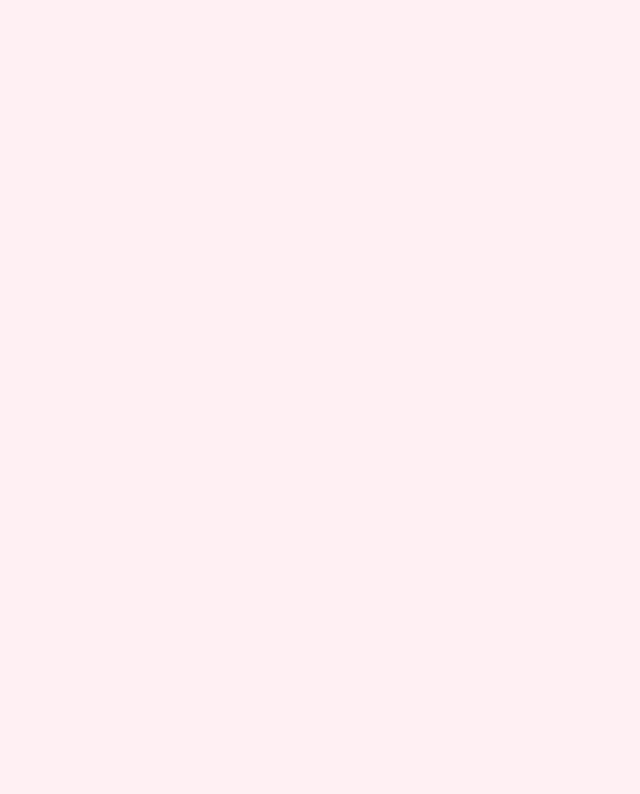
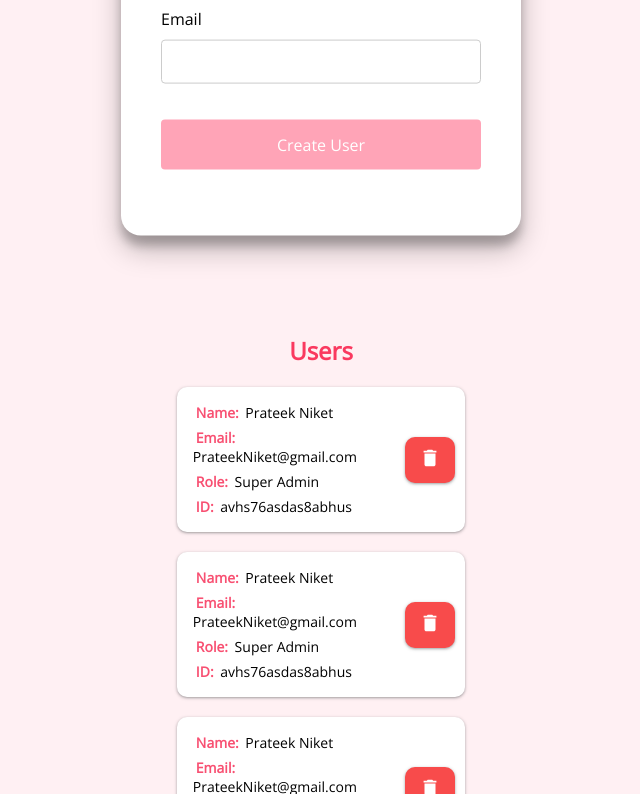
Before and after one commit to PrateekPheonix/Hylomobility-internship, a React (Create React App) app in the folder client/: page /useradmin in a window 1280 px wide. Shown: the part 306-1100 px from the top of the page, without its empty margins (319-959 px from the left). Before the commit the page ends 800 px from the top, so only its background shows below. Built offline with nearby package versions, Linux system fonts and the light colour scheme.

Commit message:
added useradmin form

```diff
--- a/client/package.json
+++ b/client/package.json
@@ -8,6 +8,7 @@
     "@testing-library/user-event": "^13.5.0",
     "react": "^17.0.2",
     "react-dom": "^17.0.2",
+    "react-icons": "^4.3.1",
     "react-router-dom": "^6.2.1",
     "react-scripts": "5.0.0",
     "web-vitals": "^2.1.4"
--- a/client/src/components/Login.js
+++ b/client/src/components/Login.js
@@ -1,5 +1,4 @@
 import React from 'react'
-import '../css/login.css'
 import '../css/global.css'
 
 const Login = () => {
@@ -8,9 +7,9 @@ const Login = () => {
             <div className="form-container">
                 <form method='POST' action="">
                     <label htmlFor="email">Email</label>
-                    <input name='email' type="email" required/>
+                    <input name='email' type="email" required />
                     <label htmlFor="pass">Password</label>
-                    <input type="password"  required />
+                    <input type="password" required />
                     <input type="submit" value="Login" />
                 </form>
             </div>
--- a/client/src/components/UserAdminForm.js
+++ b/client/src/components/UserAdminForm.js
@@ -1,8 +1,31 @@
 import React from 'react'
+
+import '../css/global.css'
+import UserCard from './UserCard'
 
 const UserAdminForm = () => {
     return (
-        <div>UserAdminForm</div>
+        <div>
+            <div className="form-container">
+                <form method='POST' action="">
+                    <label htmlFor="name">Name</label>
+                    <input name='name' type="text" required />
+                    <label htmlFor="email">Email</label>
+                    <input name='email' type="email" required />
+                    <input type="submit" value="Create User" />
+                </form>
+            </div>
+            <div className='list-container'>
+                <div className='list-column'>
+                    <h2>Users</h2>
+                    <UserCard />
+                    <UserCard />
+                    <UserCard />
+                    <UserCard />
+                    <UserCard />
+                </div>
+            </div>
+        </div>
     )
 }
 
--- a/client/src/components/UserCard.js
+++ b/client/src/components/UserCard.js
@@ -1,7 +1,10 @@
 import React from 'react'
 import '../css/card.css'
+import { MdDelete} from 'react-icons/md';
+
 
 const UserCard = () => {
+    console.log(window.location.pathname)
     return (
         <div className='card'>
             <div className="card-content">
@@ -10,6 +13,13 @@ const UserCard = () => {
                 <p><span className='card-head'>Role:</span> Super Admin</p>
                 <p><span className='card-head'>ID:</span> avhs76asdas8abhus</p>
             </div>
+            {
+                window.location.pathname!=='/superadmin'
+                    ?<div className='card-buttons'>
+                    <button className='delete'><MdDelete/></button>
+                    </div>
+                    :<div></div>
+            }
         </div>
     )
 }
--- a/client/src/css/card.css
+++ b/client/src/css/card.css
@@ -1,4 +1,7 @@
 .card {
+  display: flex;
+  justify-content: space-around;
+  align-items: center;
   margin: 20px;
   border-radius: 10px;
   padding: 10px;
@@ -16,3 +19,32 @@ p {
   margin: 0 3px;
   color: #f85072;
 }
+.card-content {
+  flex: 4;
+}
+.card-buttons {
+  flex: 1;
+  margin-left: 16px;
+}
+
+button {
+  margin: 20px 0;
+  padding: 8px;
+  width: 50px;
+  border-radius: 10px;
+  text-align: center;
+  font-size: 22px;
+  cursor: pointer;
+  box-shadow: rgba(60, 64, 67, 0.3) 0px 1px 2px 0px,
+    rgba(60, 64, 67, 0.15) 0px 1px 3px 1px;
+}
+
+.delete {
+  background-color: rgb(248, 75, 75);
+  border: none;
+  color: #fff;
+}
+
+.delete:hover {
+  background-color: rgb(255, 20, 20);
+}
--- a/client/src/css/global.css
+++ b/client/src/css/global.css
@@ -8,6 +8,26 @@
 
 body {
   background-color: #fff0f3;
+}
+
+/*
+==========================
+Form styles
+==========================
+*/
+.form-container {
+  width: 400px;
+  height: fit-content;
+  background-color: #fff;
+  border-radius: 20px;
+  position: absolute;
+  top: 50%;
+  left: 50%;
+  -ms-transform: translateX(-50%) translateY(-60%);
+  -webkit-transform: translate(-50%, -60%);
+  transform: translate(-50%, -60%);
+  box-shadow: rgba(0, 0, 0, 0.25) 0px 14px 28px,
+    rgba(0, 0, 0, 0.22) 0px 10px 10px;
 }
 
 input[type="text"],
@@ -44,3 +64,15 @@ input[type="radio"] {
 form {
   margin: 40px;
 }
+
+.list-container {
+  position: relative;
+  top: 40rem;
+  display: flex;
+  justify-content: space-around;
+  align-items: flex-start;
+  width: 95%;
+  height: fit-content;
+  margin: auto;
+  margin-bottom: 100px;
+}
--- a/client/src/css/login.css
+++ /dev/null
@@ -1,14 +0,0 @@
-.form-container {
-  width: 400px;
-  height: fit-content;
-  background-color: #fff;
-  border-radius: 20px;
-  position: absolute;
-  top: 50%;
-  left: 50%;
-  -ms-transform: translateX(-50%) translateY(-50%);
-  -webkit-transform: translate(-50%, -50%);
-  transform: translate(-50%, -50%);
-  box-shadow: rgba(0, 0, 0, 0.25) 0px 14px 28px,
-    rgba(0, 0, 0, 0.22) 0px 10px 10px;
-}
--- a/client/src/css/superadmin.css
+++ b/client/src/css/superadmin.css
@@ -1,38 +1,9 @@
-.form-container {
-  width: 400px;
-  height: fit-content;
-  background-color: #fff;
-  border-radius: 20px;
-  position: absolute;
-  top: 50%;
-  left: 50%;
-  -ms-transform: translateX(-50%) translateY(-50%);
-  -webkit-transform: translate(-50%, -50%);
-  transform: translate(-50%, -60%);
-  box-shadow: rgba(0, 0, 0, 0.25) 0px 14px 28px,
-    rgba(0, 0, 0, 0.22) 0px 10px 10px;
-}
-
 label {
   margin-right: 30px;
 }
 
-.list-container {
-  position: relative;
-  top: 40rem;
-  display: flex;
-  justify-content: space-around;
-  align-items: flex-start;
-  width: 95%;
-  height: fit-content;
-  margin: auto;
-  margin-bottom: 100px;
-  /* background-color: brown; */
-}
-
 .list-column {
-  /* background-color: aqua; */
-  width: 23%;
+  width: 27%;
   height: fit-content;
 }
 
```
Also changed, not shown: 1 other file (tests, documents, lock files or other folders).
